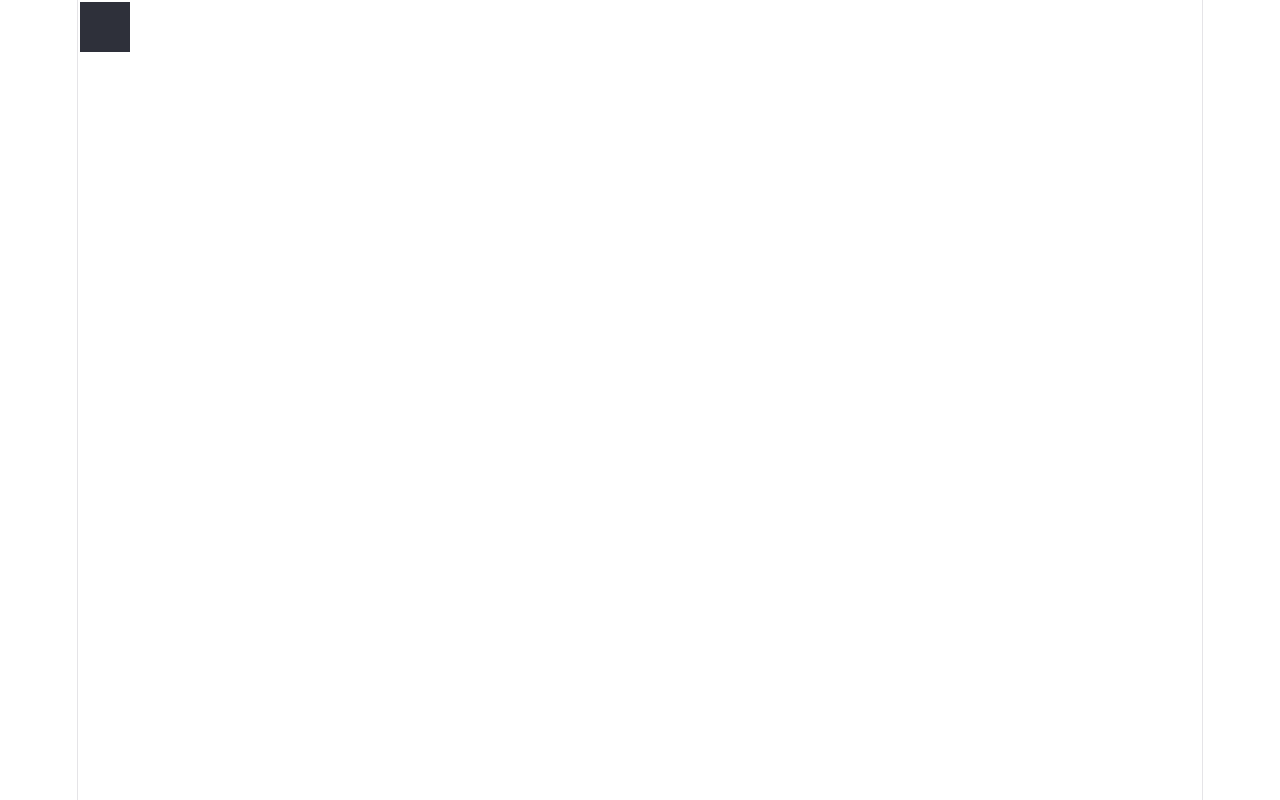
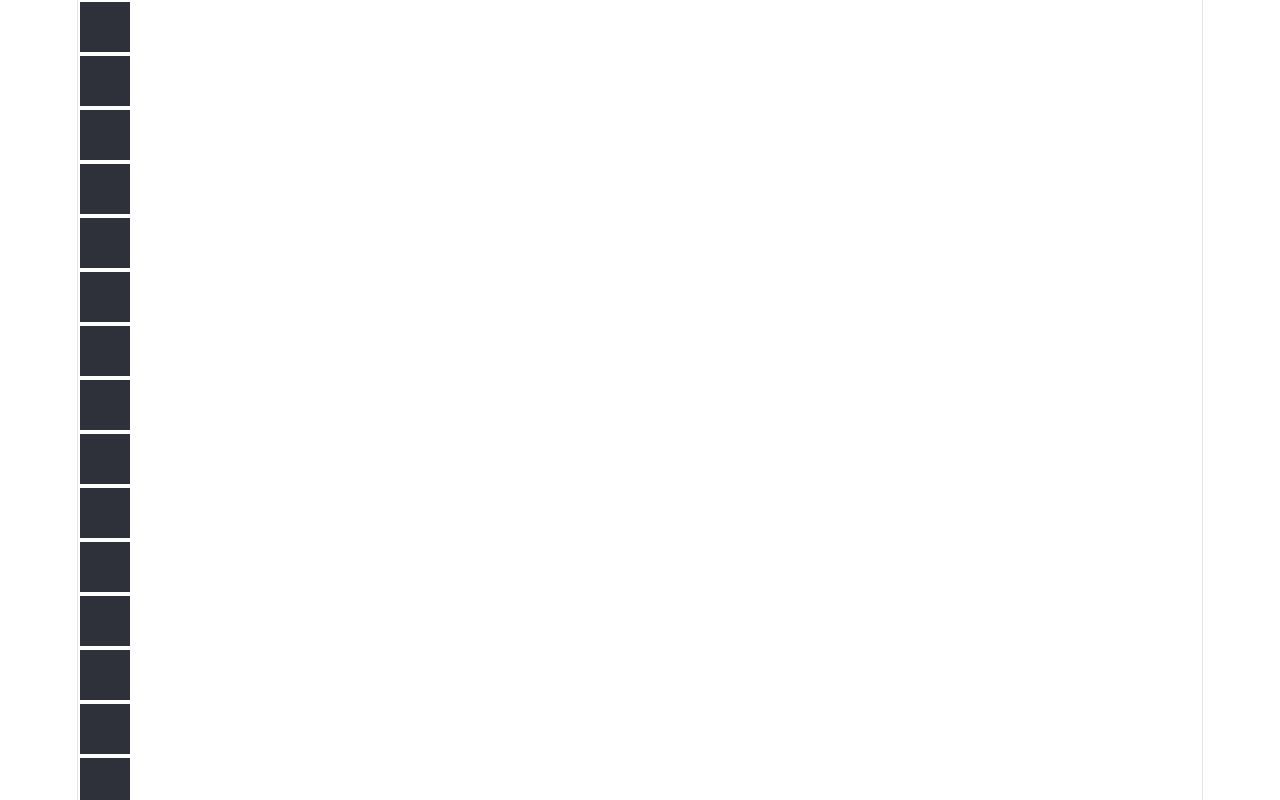
Before and after one commit to SaltaNat-Sagynbek-Solares/54-hw, a React (Vite) app: page / in a window 1280 px wide. Shown: the top 800 px of the page. Built offline with nearby package versions, Linux system fonts and the light colour scheme.

Commit message:
add logic for App.tsx and Board.tsx

```diff
--- a/src/App.tsx
+++ b/src/App.tsx
@@ -1,11 +1,66 @@
 import './App.css'
-import './components/SingleSquare.tsx'
-import SingleSquare from "./components/SingleSquare.tsx";
+import Board from "./components/Board.tsx";
+import { useEffect, useState } from "react";
 
-const App = () => (
-  <>
-  <SingleSquare/>
-  </>
-);
+
+interface Square {
+  id: string;
+  hasItem: boolean;
+  clicked: boolean;
+}
+
+  const createBoard = () : Square[] => {
+    const randomIndex = Math.floor(Math.random() * 36);
+    const board = Array.from({length: 36}, (_element, index) => ({
+      id: `${index}`,
+      hasItem: false,
+      clicked: false,
+    }));
+
+    board[randomIndex].hasItem = true;
+    return board;
+  };
+
+  const App = () => {
+
+    const [squares, setSquares] = useState<Square[]>(()=>{
+      const saved = localStorage.getItem('squares');
+      return saved ? JSON.parse(saved) : createBoard();
+    });
+
+    const [tries, setTries] = useState<number>(() =>{
+      const saved = localStorage.getItem('tries');
+      return saved ? JSON.parse(saved) : 0;
+    });
+
+    useEffect(() => {
+      localStorage.setItem('squares', JSON.stringify(squares));
+      localStorage.setItem('tries', JSON.stringify(tries));
+    }, [squares, tries]);
+
+    const handleClick = (id: string) =>{
+      setSquares(prev => prev.map(square =>
+      square.id === id ? { ...square, clicked: true}: square
+      ));
+      setTries(prev => prev + 1);
+    }
+
+    const handleReset = () => {
+      setSquares(createBoard());
+      setTries(0);
+      localStorage.removeItem('squares');
+      localStorage.removeItem('tries');
+    };
+
+    return (
+      <div>
+        <Board squares={squares} onSquareClick={handleClick} />
+        <p>Tries: {tries}</p>
+        <button onClick={handleReset}>Reset</button>
+      </div>
+    );
+
+  };
+
 
 export default App
--- /dev/null
+++ b/src/components/Board.tsx
@@ -0,0 +1,30 @@
+import SingleSquare  from "./SingleSquare.tsx";
+
+interface  Square{
+  id: string;
+  hasItem: boolean;
+  clicked: boolean;
+}
+
+interface BoardProps {
+  squares: Square [];
+  onSquareClick: (id: string) => void;
+}
+
+const Board = ({ squares, onSquareClick} : BoardProps) => {
+
+  return (
+    <div className="board">
+      {squares.map(square => (
+        <SingleSquare key={square.id}
+          id={square.id}
+          hasItem={square.hasItem}
+          clicked={square.clicked}
+          onClick={() => onSquareClick(square.id)}
+        />
+      ))}
+    </div>
+  );
+  };
+
+export default Board;
```
